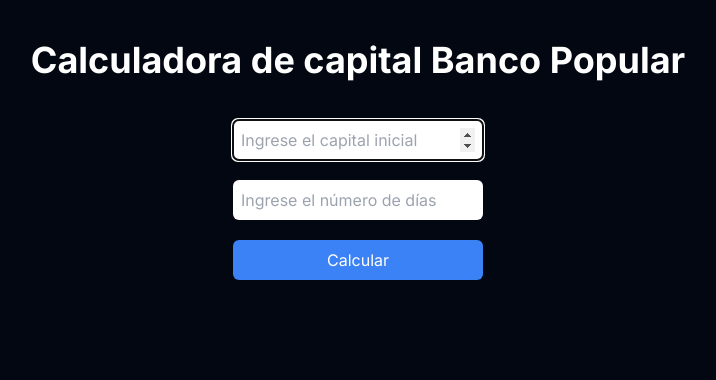
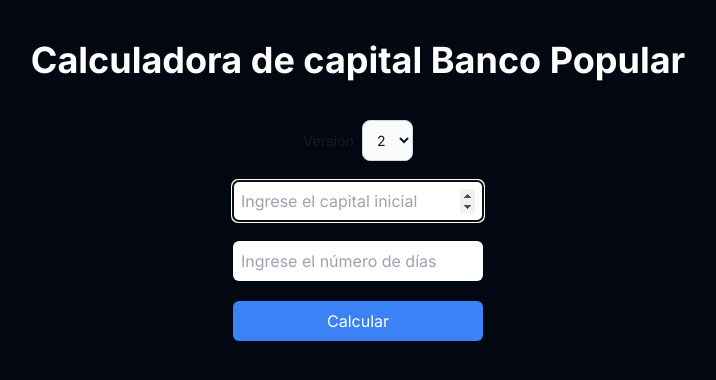
Before and after one commit to rix3th1/calculadora-banco-popular, a Next.js app: page / in a window 1280 px wide. Shown: the top 380 px of the page, without its empty margins (282-998 px from the left). Built offline with nearby package versions, Linux system fonts and the light colour scheme.

Commit message:
Adding option for change version of interests

```diff
--- a/src/components/Calc.tsx
+++ b/src/components/Calc.tsx
@@ -8,6 +8,8 @@
     capital: "",
     days: "",
   });
+
+  const [version, setVersion] = useState<"v1" | "v2">("v2");
 
   const [infoCapital, setInfoCapital] = useState([]);
 
@@ -21,14 +23,33 @@
   const onSubmit = async (e: React.FormEvent<HTMLFormElement>) => {
     e.preventDefault();
 
-    setInfoCapital(calc(+formData.capital, +formData.days) as any);
+    setInfoCapital(calc(+formData.capital, +formData.days, version) as any);
   };
 
   return (
     <main className="flex justify-center items-center flex-col">
-      <h1 className="font-bold lg:text-4xl my-10 text-center sm:text-2xl">
+      <h1 className="font-bold lg:text-4xl mt-10 mb-5 text-center sm:text-2xl">
         Calculadora de capital Banco Popular
       </h1>
+
+      <div className="flex items-center justify-center gap-2 my-5">
+        <label
+          htmlFor="version"
+          className="block text-sm font-medium text-gray-900 dark:text-white"
+        >
+          Versión
+        </label>
+        <select
+          id="version"
+          name="version"
+          className="bg-gray-50 border border-gray-300 text-gray-900 text-sm rounded-lg focus:ring-blue-500 focus:border-blue-500 block p-2.5 dark:bg-gray-700 dark:border-gray-600 dark:placeholder-gray-400 dark:text-white dark:focus:ring-blue-500 dark:focus:border-blue-500"
+          onChange={(e) => setVersion(e.target.value as any)}
+          value={version}
+        >
+          <option value="v1">1</option>
+          <option value="v2">2</option>
+        </select>
+      </div>
 
       <form onSubmit={onSubmit} className="flex flex-col gap-5">
         <input
--- /dev/null
+++ b/src/interests/index.json
@@ -0,0 +1,18 @@
+{
+  "v1": {
+    "0Mto3M": 0.26,
+    "3M1to5M": 2.6,
+    "5M1to10M": 4.05,
+    "10M1to20M": 7.05,
+    "20M1to50M": 8.1,
+    "+50M": 10.65
+  },
+  "v2": {
+    "0Mto3M": 0.01,
+    "3M1to5M": 2.5,
+    "5M1to10M": 3.55,
+    "10M1to20M": 6.55,
+    "20M1to50M": 7.6,
+    "+50M": 10.15
+  }
+}
--- a/src/libs/calc.ts
+++ b/src/libs/calc.ts
@@ -1,45 +1,45 @@
-export const daily_interests = {
-  "0Mto3M": 0.01,
-  "3M1to5M": 2.5,
-  "5M1to10M": 3.55,
-  "10M1to20M": 6.55,
-  "20M1to50M": 7.6,
-  "+50M": 10.15,
-};
+import interests from "@/interests/index.json";
 
-export function calcInterestAccordingToCapital(capital: number) {
+export function calcInterestAccordingToCapital(
+  capital: number,
+  version: "v1" | "v2"
+) {
   switch (true) {
     case capital >= 0 && capital <= 3000000:
-      return daily_interests["0Mto3M"];
+      return interests[version]["0Mto3M"];
     case capital > 3000000 && capital <= 5000000:
-      return daily_interests["3M1to5M"];
+      return interests[version]["3M1to5M"];
     case capital > 5000000 && capital <= 10000000:
-      return daily_interests["5M1to10M"];
+      return interests[version]["5M1to10M"];
     case capital > 10000000 && capital <= 20000000:
-      return daily_interests["10M1to20M"];
+      return interests[version]["10M1to20M"];
     case capital > 20000000 && capital <= 50000000:
-      return daily_interests["20M1to50M"];
+      return interests[version]["20M1to50M"];
     case capital > 50000000:
-      return daily_interests["+50M"];
+      return interests[version]["+50M"];
     default:
       return 0; // No se debería llegar aquí, pero por si acaso.
   }
 }
 
-export function calcCapitalIncrement(capital: number) {
-  const interest = calcInterestAccordingToCapital(capital);
+export function calcCapitalIncrement(capital: number, version: "v1" | "v2") {
+  const interest = calcInterestAccordingToCapital(capital, version);
   return {
     value: (capital * interest) / 100,
     interest,
   };
 }
 
-export function calc(initial_capital: number, days: number) {
+export function calc(
+  initial_capital: number,
+  days: number,
+  version: "v1" | "v2"
+) {
   const response = [];
   const cp = initial_capital;
 
   for (let i = 1; i <= days; i++) {
-    const { value, interest } = calcCapitalIncrement(initial_capital);
+    const { value, interest } = calcCapitalIncrement(initial_capital, version);
     initial_capital += value;
 
     response.push({
```
